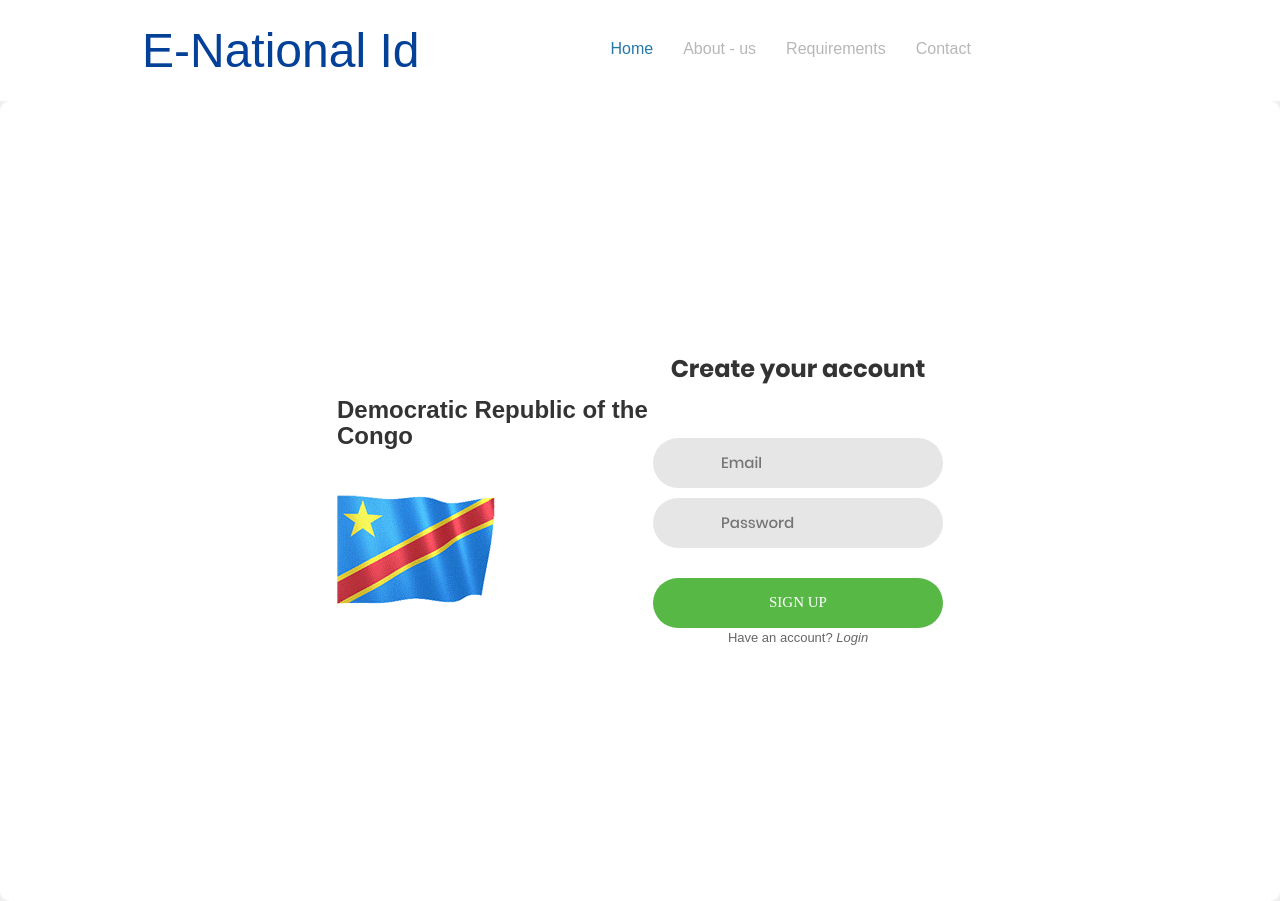
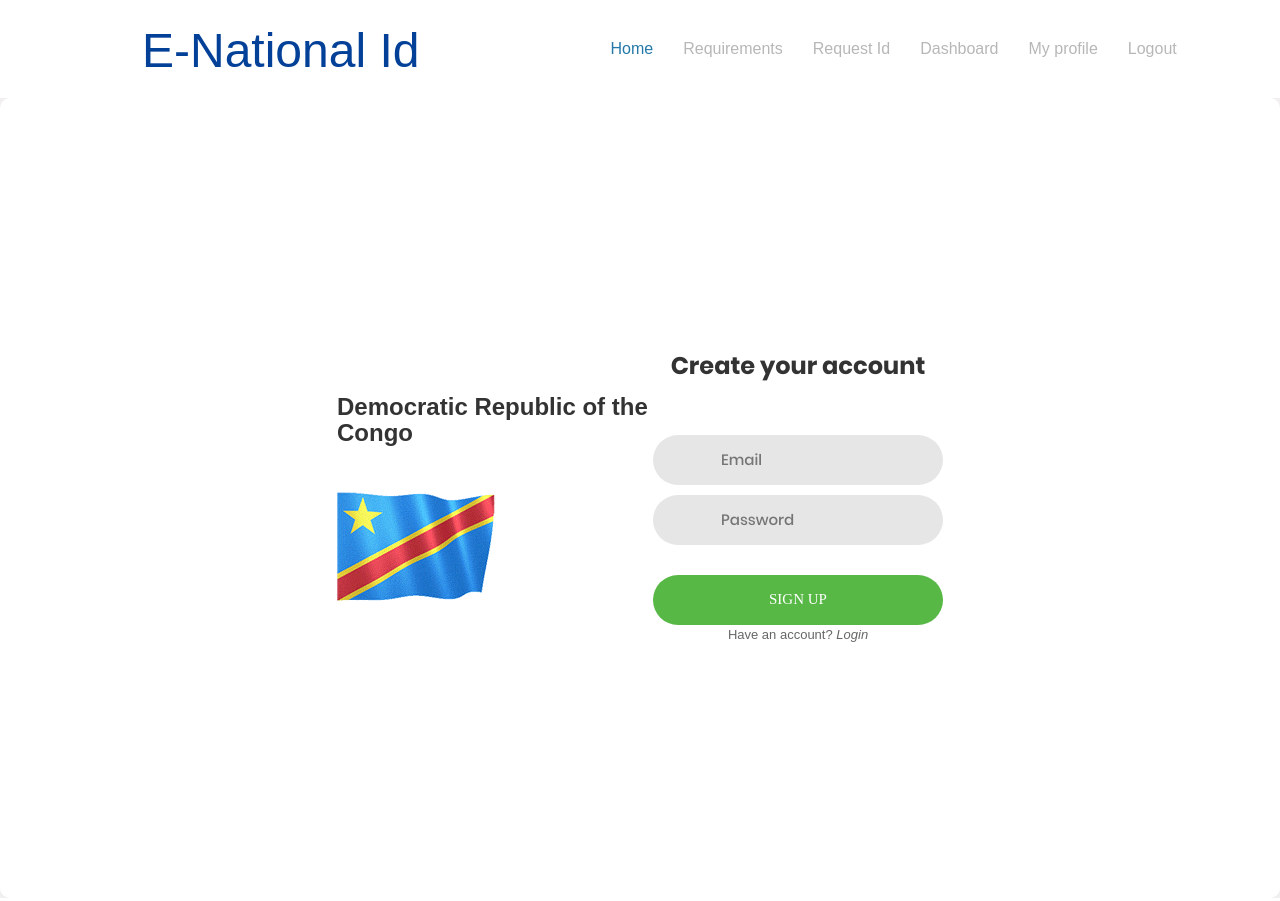
Before and after one commit to cizamihigo/nationalId, a PHP site: page /Signup.php in a window 1280 px wide. Run offline with PHP 8.4, Linux system fonts and the light colour scheme; the visitor is signed in with stand-in values (Sample User, id 1); some web fonts are replaced.

Commit message:
navigation fixed

```diff
--- a/css/style.css
+++ b/css/style.css
@@ -116,7 +116,7 @@ html, body{
           font-size: 3em;
           text-transform: capitalize;
           color:#034098 !important;
-          height: 67px;
+          height: 60px;
           position:relative;
       }
 
--- a/includes/header.php
+++ b/includes/header.php
@@ -20,21 +20,43 @@ session_start();
 			<div class="collapse navbar-collapse" id="menu">
 				<ul class="nav navbar-nav">
 						<li class="active"><a href="index.php">Home</a></li>
-						<li><a href="#">About - us</a></li>
-						<li><a href="typography.html">Requirements</a></li>
-						<li><a href="contact.html">Contact</a></li>
+
+
+
+
+
+						<?php
+
+							if(isset($_SESSION['Id']))
+							{
+
+						?>
+						<li><a href="contact.html">Requirements</a></li>
+						<li><a href="index.php">Request Id</a></li>
+						<li><a href="index.php">Dashboard</a></li>
+
+						<li><a href="profile.php" target="_blank" rel="noopener noreferrer">My profile</a></li>
+						<li><a href="includes/logout.man.php">Logout</a></li>
 
 						<!--/.login -->
+						<?php
+						}else{
+							?><li><a href="contact.html">Requirements</a></li>
+							<li><a href="index.php">About-us</a></li>
 							<?php
 							if($pagename == "Login" or $pagename == "Signup")
 							{
 							}
 							else{
 							?>
+
 							<li> <a href="login.php">Login</a>
 							<li> <a href="Signup.php">Signup</a>
+
+
 							<?php
 							//echo($pagename);
+							}
 							}
 
 						?>
```
Also changed, not shown: includes/logout.man.php (added, +17 -0 lines). Lines whose indentation alone changed are shown as unchanged.
